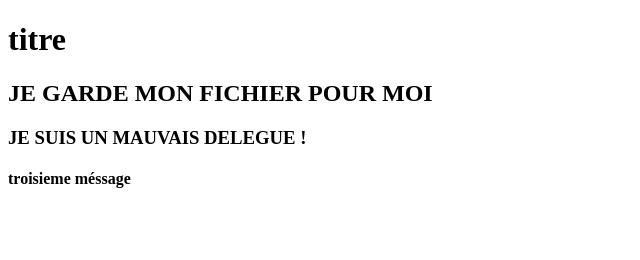
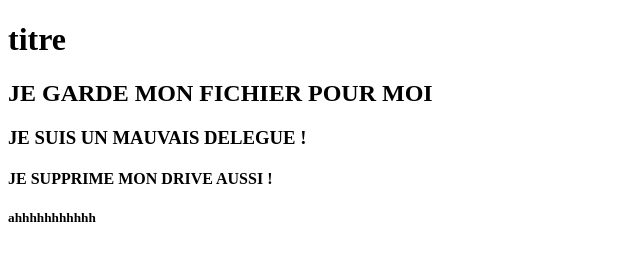
Before and after one commit to L-DC0/test_pull_request, a plain HTML site: page test.html in a window 1280 px wide. Shown: the whole page, without its empty margins (0-640 px from the left). Drawn offline with Linux system fonts and the light colour scheme.

Commit message:
premier commit de second

```diff
--- a/test.html
+++ b/test.html
@@ -9,6 +9,7 @@
     <h1>titre</h1>
     <H2>JE GARDE MON FICHIER POUR MOI</H2>
     <H3>JE SUIS UN MAUVAIS DELEGUE !</H3>
-    <h4>troisieme méssage</h4>
+    <h4>JE SUPPRIME MON DRIVE AUSSI !</h4>
+    <h5>ahhhhhhhhhhh</h5>
 </body>
 </html>
```
